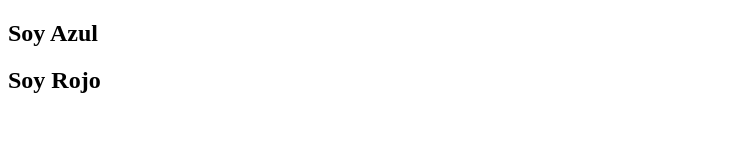
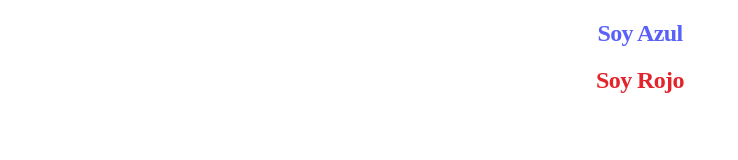
Before and after one commit to acasasq/taller-9-full-stack, a plain HTML site: page punto-4/index-4.html in a window 1280 px wide. Shown: the whole page, without its empty margins (0-738 px from the left). Drawn offline with Linux system fonts and the light colour scheme.

Commit message:
Taller con punto 4 terminado

```diff
--- a/punto-4/index-4.html
+++ b/punto-4/index-4.html
@@ -1,10 +1,13 @@
 <!DOCTYPE html>
 <html lang="en">
+
 <head>
     <meta charset="UTF-8">
     <meta name="viewport" content="width=device-width, initial-scale=1.0">
     <title>Punto 4</title>
+    <link rel="stylesheet" href="styles/punto-4-styles.css">
 </head>
+
 <body>
     <div class="azul">
         <h2> Soy Azul</h2>
@@ -13,4 +16,5 @@
         <h2>Soy Rojo</h2>
     </div>
 </body>
+
 </html>
```
Also changed, not shown: index.html (line endings or trailing spaces), public/images/punto 4.png.
